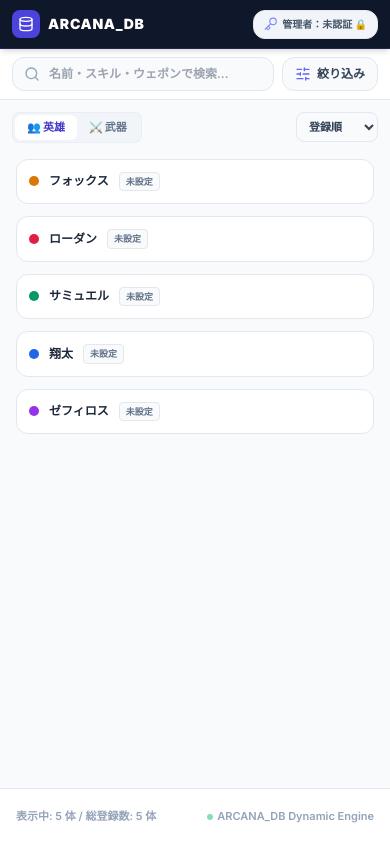
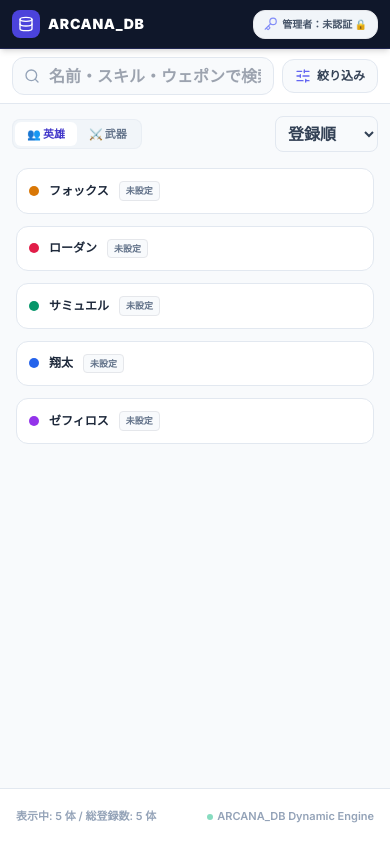
Before and after one commit to orihina0193/database, a plain HTML site: page index.html in a window 390 px wide. Drawn offline with nearby package versions, Linux system fonts and the light colour scheme.

Commit message:
Update index.html

```diff
--- a/index.html
+++ b/index.html
@@ -35,6 +35,12 @@
     }
     ::-webkit-scrollbar-thumb:hover {
       background: #94a3b8;
+    }
+    /* スマホで入力欄にフォーカスした時の自動ズーム防止（iOSは16px未満だと拡大される） */
+    @media (max-width: 767px) {
+      input, select, textarea {
+        font-size: 16px !important;
+      }
     }
     .no-scrollbar::-webkit-scrollbar {
       display: none;
```
